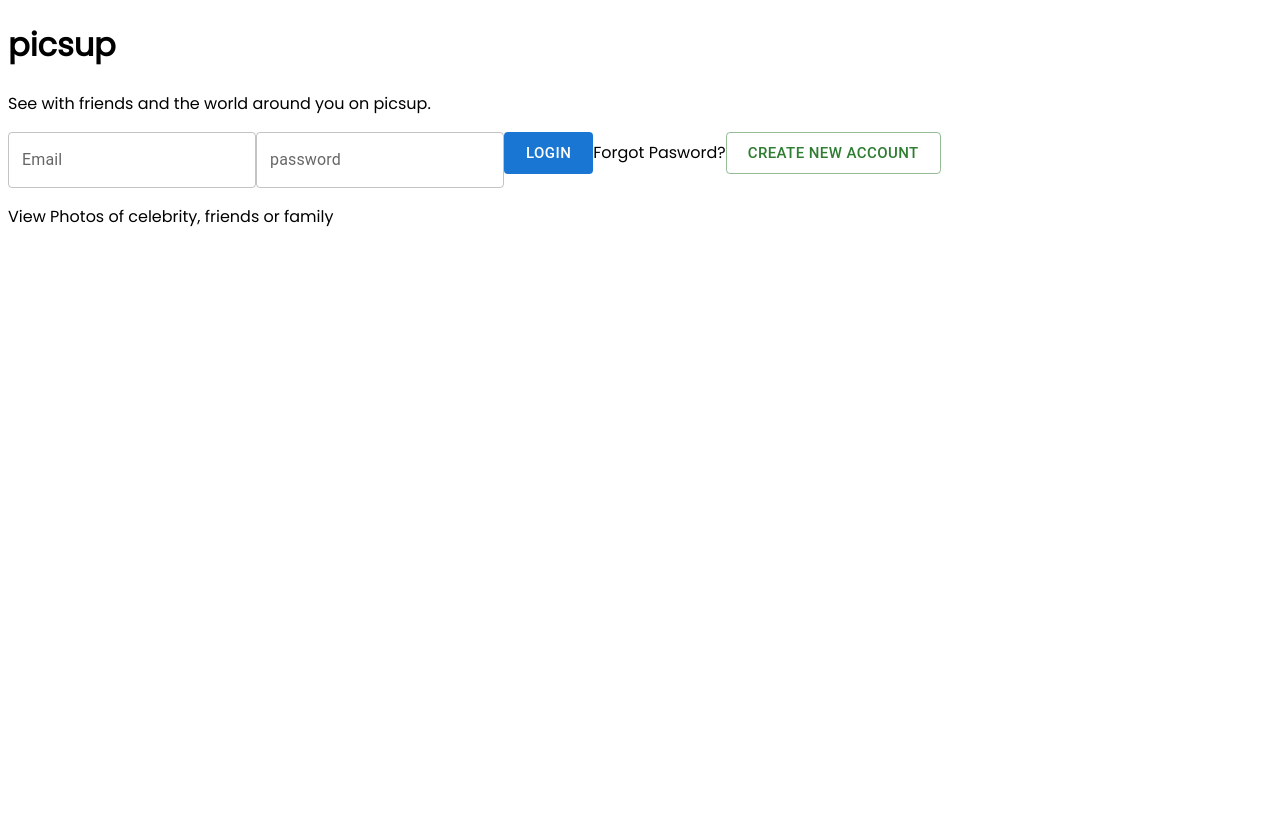
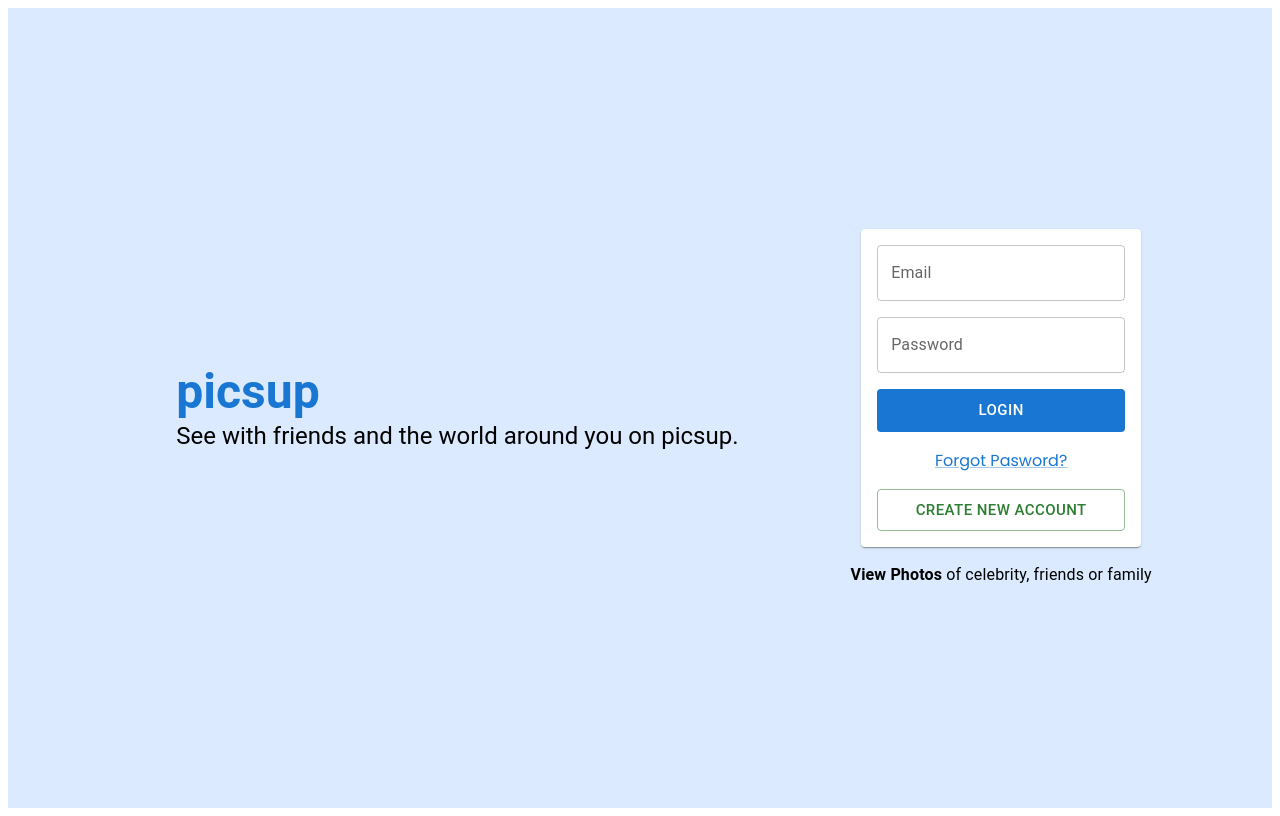
Before and after one commit to pavi2410/picsup, a React (Vite) app in the folder frontend/: page /login in a window 1280 px wide. Built offline with nearby package versions, Linux system fonts and the light colour scheme.

Commit message:
Recreate login and signup pages

```diff
--- a/frontend/src/pages/Login.jsx
+++ b/frontend/src/pages/Login.jsx
@@ -4,7 +4,8 @@ import { useAuth } from "../auth";
 import { toast } from 'react-toastify';
 import { useMutation } from 'react-query'
 import { loginUser } from '../api/users'
-import { Button, TextField } from '@mui/material'
+import { Button, TextField, Paper, Stack, Typography, Container, Link, Box } from '@mui/material'
+import { colors, theme } from "../theme";
 
 export default function Login() {
   const auth = useAuth();
@@ -31,35 +32,39 @@ export default function Login() {
   }
 
   return (
-    <div className="p-20 h-screen w-screen flex flex-col md:flex-row items-center justify-center bg-blue-100">
-      <div className="content text-3xl text-center md:text-left">
-        <h1 className="text-5xl text-blue-500 font-bold pb-4">picsup</h1>
-        <p>See with friends and the world around you on picsup.</p>
-      </div>
-      <div className="container mx-auto flex flex-col items-center">
-        <div className="shadow-lg w-80 p-4 flex flex-col bg-white rounded-lg">
+    <Box bgcolor={colors.blue[100]}>
+      <Container>
+        <Stack direction={{ xs: 'column', md: "row" }} alignItems="center" justifyContent="center" spacing={8} sx={{ height: '100vh' }}>
+          <Stack px="3rem">
+            <Typography variant="h3" color="primary" fontWeight="bold">picsup</Typography>
+            <Typography variant="h5">See with friends and the world around you on picsup.</Typography>
+          </Stack>
+          <Stack alignItems="center" justifyContent="center" spacing={2}>
+            <Paper sx={{ p: 2 }}>
+              <Stack spacing={2}>
                 <TextField variant="outlined" label="Email" type="email"
                   value={email}
                   onChange={(e) => setEmail(e.target.value)} />
-          <TextField variant="outlined" label="password" type="password"
+                <TextField variant="outlined" label="Password" type="password"
                   value={password}
                   onChange={(e) => setPassword(e.target.value)} />
                 <Button variant="contained" size="large" disableElevation
                   onClick={() => login()}>
                   Login
                 </Button>
-          <a className="text-blue-400 text-center my-2">Forgot Pasword?</a>
+                <Link alignSelf="center">Forgot Pasword?</Link>
                 <Button variant="outlined" size="large" color="success" disableElevation
                   onClick={() => navigate("/signup")}>
                   Create New Account
                 </Button>
-        </div>
-        <p className="text-center text-sm my-4">
-          <span className="font-semibold text-center w-full">View Photos</span>
-          {" "}
-          of celebrity, friends or family
-        </p>
-      </div>
-    </div>
+              </Stack>
+            </Paper>
+            <Typography>
+              <b>View Photos</b> of celebrity, friends or family
+            </Typography>
+          </Stack>
+        </Stack>
+      </Container>
+    </Box>
   );
 }
--- a/frontend/src/pages/SignUp.jsx
+++ b/frontend/src/pages/SignUp.jsx
@@ -1,7 +1,10 @@
 import { useState } from "react";
 import { useNavigate } from "react-router";
 import { toast } from 'react-toastify';
+import { useMutation } from 'react-query'
 import { signupUser } from "../api/users";
+import { Button, TextField, Paper, Stack, Typography, Container, Link, Box } from '@mui/material'
+import { colors, theme } from "../theme";
 
 export default function Signup() {
   const [email, setEmail] = useState('');
@@ -25,28 +28,38 @@ export default function Signup() {
   }
 
   return (
-    <div className="p-20 h-screen w-screen flex flex-col-reverse md:flex-row items-center justify-center bg-green-100">
-      <div className="content text-3xl text-center md:text-left">
-        <h1 className="text-5xl text-green-500 font-bold pb-4">picsup</h1>
-        <p>See with friends and the world around you on picsup.</p>
-      </div>
-      <div className="container mx-auto flex flex-col items-center">
-        <div className="shadow-lg w-80 p-4 flex flex-col bg-white rounded-lg">
-          <input type="text" placeholder="Username" value={username} onChange={(e) => setUsername(e.target.value)} className="mb-3 py-3 px-4 border border-gray-400 focus:outline-none rounded-md focus:ring-1 ring-cyan-500" />
-          <input type="email" placeholder="Email" value={email} onChange={(e) => setEmail(e.target.value)} className="mb-3 py-3 px-4 border border-gray-400 focus:outline-none rounded-md focus:ring-1 ring-cyan-500" />
-          <input type="password" placeholder="Password" value={password} onChange={(e) => setPassword(e.target.value)} className="mb-3 py-3 px-4 border border-gray-400 focus:outline-none rounded-md focus:ring-1 ring-cyan-500" />
-          <button type="submit" className="w-full bg-green-500 mt-8 mb-4 text-white p-3 rounded-lg font-semibold text-lg" onClick={() => signup()}>Create New Account</button>
-          <button
-            className="w-full bg-blue-500 mt-8 mb-4 text-white p-3 rounded-lg font-semibold text-lg"
-            onClick={() => navigate("/login")}
-          >
-            Login
-          </button>
-        </div>
-        <p className="text-center text-sm my-4">
-          <span className="font-semibold text-center w-full">View Photos</span> of celebrity, friends or family
-        </p>
-      </div>
-    </div>
+    <Box bgcolor={colors.green[100]}>
+      <Container>
+        <Stack direction={{ xs: 'column', md: "row" }} alignItems="center" justifyContent="center" spacing={8} sx={{ height: '100vh' }}>
+          <Stack px="3rem">
+            <Typography variant="h3" color="success.main" fontWeight="bold">picsup</Typography>
+            <Typography variant="h5">See with friends and the world around you on picsup.</Typography>
+          </Stack>
+          <Stack alignItems="center" justifyContent="center" spacing={2}>
+            <Paper sx={{ p: 2 }}>
+              <Stack spacing={2}>
+                <TextField variant="outlined" label="Username" type="text"
+                  value={username}
+                  onChange={(e) => setUsername(e.target.value)} />
+                <TextField variant="outlined" label="Email" type="email"
+                  value={email}
+                  onChange={(e) => setEmail(e.target.value)} />
+                <TextField variant="outlined" label="Password" type="password"
+                  value={password}
+                  onChange={(e) => setPassword(e.target.value)} />
+                <Button variant="contained" size="large" disableElevation color="success"
+                  onClick={() => signup()}>
+                  Create New Account
+                </Button>
+                <Link href="/login" alignSelf="center">Already have an account?</Link>
+              </Stack>
+            </Paper>
+            <Typography>
+              <b>View Photos</b> of celebrity, friends or family
+            </Typography>
+          </Stack>
+        </Stack>
+      </Container>
+    </Box>
   )
 }
```
Lines whose indentation alone changed are shown as unchanged.
